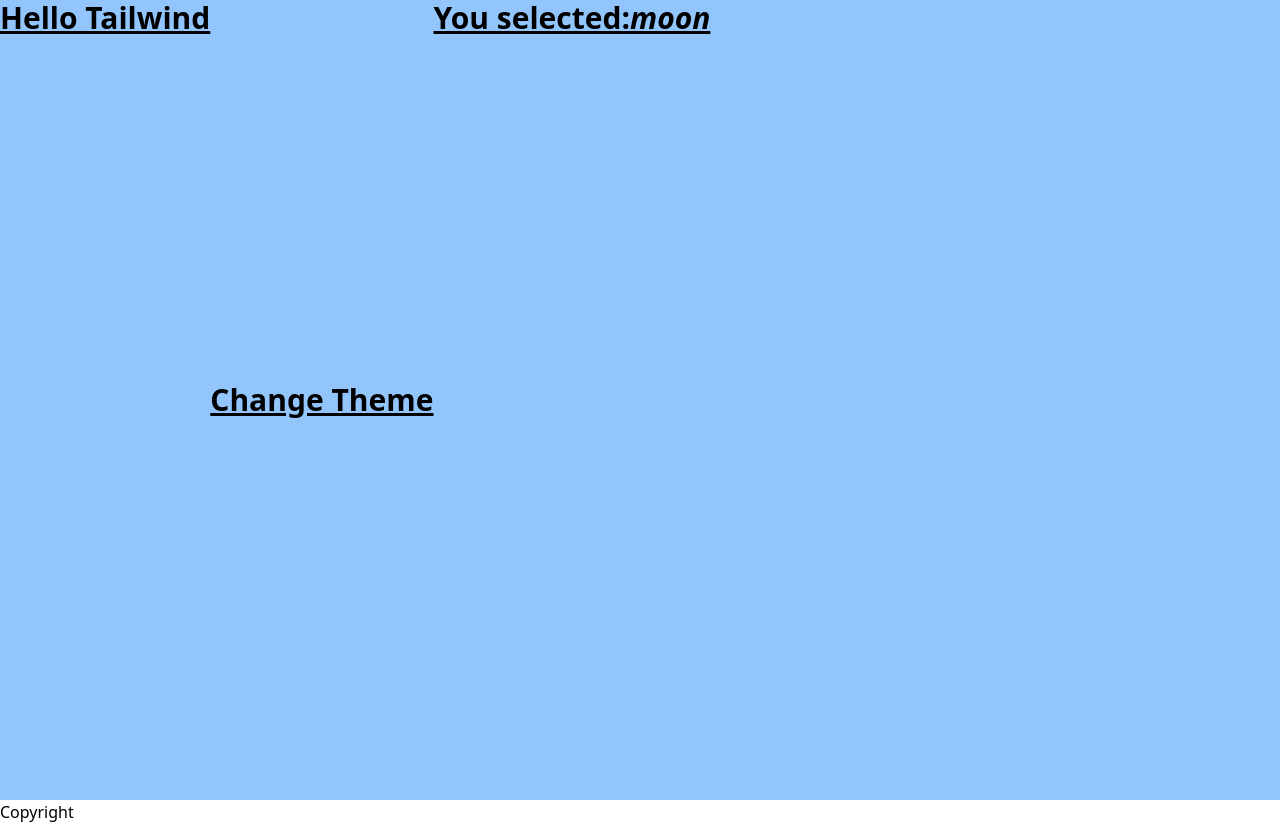
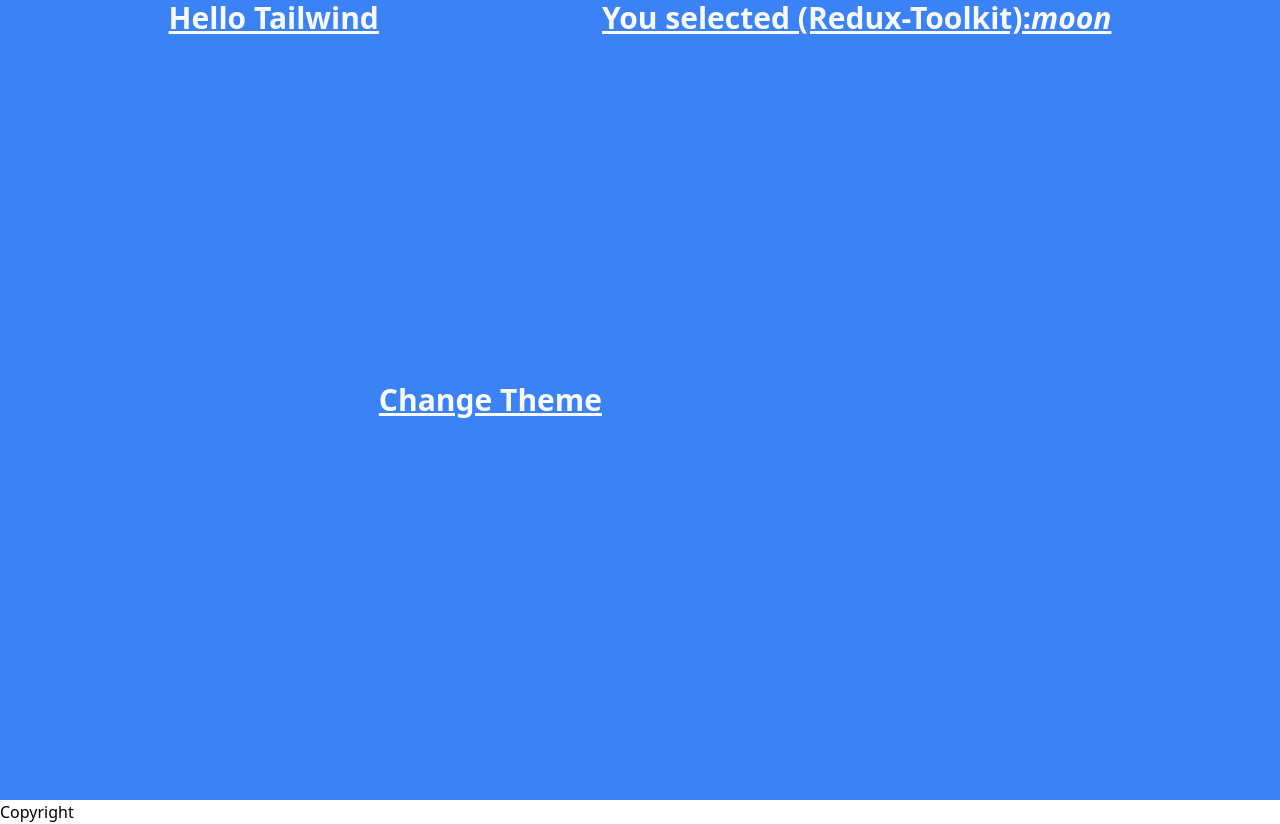
Before and after one commit to project-showroom/project-showroom-v2, a Next.js app: page / in a window 1280 px wide. Built offline with nearby package versions, Linux system fonts and the light colour scheme.

Commit message:
Redux-Toolkit Example Added

```diff
--- a/src/pages/index.tsx
+++ b/src/pages/index.tsx
@@ -2,6 +2,7 @@
 import { useDispatch, useSelector } from "react-redux";
 import { Copyright } from "../features/footer-feature";
 import { iconAction } from "../store/icon-slice";
+import classNames from "classnames";
 
 export default function Home() {
   const dispatcher = useDispatch();
@@ -21,10 +22,20 @@
         <meta name="viewport" content="width=device-width, initial-scale=1" />
         <link rel="icon" href="/favicon.ico" />
       </Head>
-      <main className="bg-blue-300 text-3xl font-bold underline h-screen flex">
+      <main
+        className={classNames(
+          "justify-center text-3xl font-bold underline h-screen flex",
+          {
+            "bg-blue-500 text-slate-50": icon.icon === "moon",
+          },
+          {
+            "bg-slate-50 text-blue-500": icon.icon === "sun",
+          }
+        )}
+      >
         Hello Tailwind
         <button onClick={onChangeTheme}>Change Theme</button>
-        <b>You selected: </b>
+        <b>You selected (Redux-Toolkit): </b>
         <i>{icon.icon}</i>
       </main>
       <footer>
```
